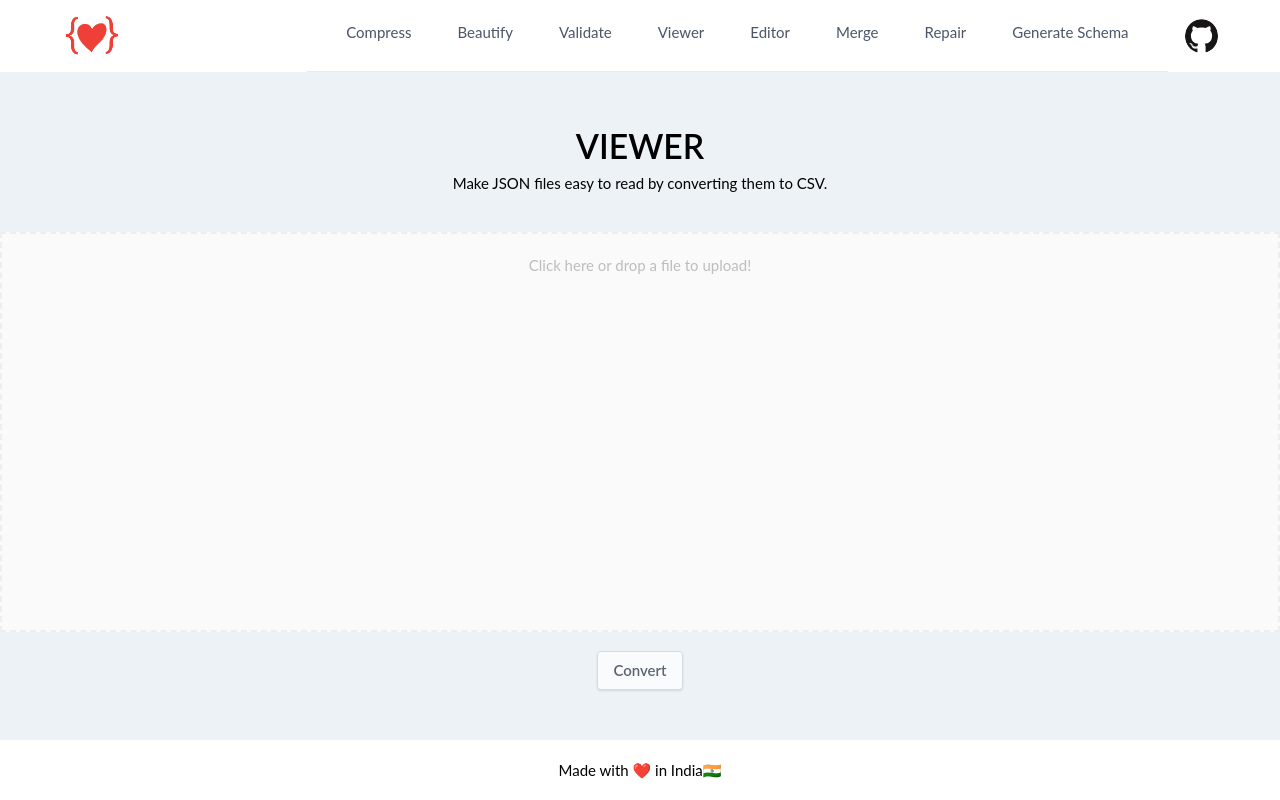
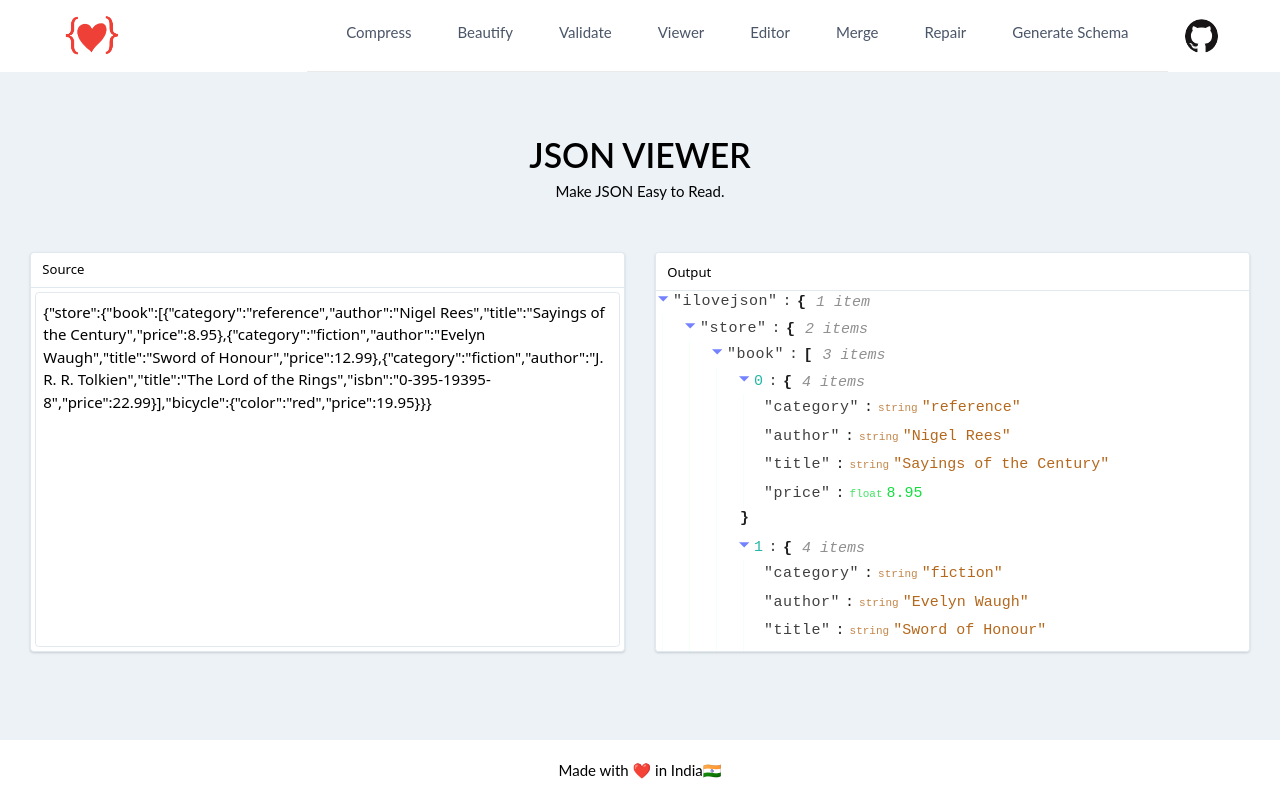
Before and after one commit to ilovejson/ilovejson, a Next.js app: page /viewer in a window 1280 px wide. Built offline with nearby package versions, Linux system fonts and the light colour scheme.

Commit message:
📦 NEW: JSON Viewer Functionality

```diff
--- a/package.json
+++ b/package.json
@@ -13,6 +13,7 @@
         "react": "^16.13.1",
         "react-dom": "^16.13.1",
         "react-dropzone": "^11.0.1",
+        "react-json-view": "^1.19.1",
         "xml-js": "^1.6.11"
     },
     "devDependencies": {
--- a/pages/[slug].jsx
+++ b/pages/[slug].jsx
@@ -78,14 +78,10 @@ const Convert = () => {
   ]);
 
   return (
-    <Layout isHomePage>
-      <h1 className="text-4xl font-semibold uppercase">
-        {title}
-      </h1>
-
-      <p>
-        Make JSON files easy to read by converting them to CSV.
-      </p>
+    <Layout
+      title={title}
+      description='Make JSON files easy to read by converting them to CSV.'
+      >
 
       <div className="mt-10 w-full">
         <div {...getRootProps({ className: 'dropzone h-fifty', ...style })}>
--- a/pages/beautify/index.jsx
+++ b/pages/beautify/index.jsx
@@ -1,6 +1,7 @@
 import { Component } from 'react'
 import Layout from '@components/layout';
 import AlertError from '@components/error';
+import SourceEditor from '@components/source';
 
 class Beautify extends Component {
   constructor (props) {
@@ -53,27 +54,19 @@ class Beautify extends Component {
 
   render() {
     return (
-      <Layout isHomePage>
-        <h1 className="text-4xl font-semibold uppercase">
-          Beautify JSON
-        </h1>
-
-        <p>
-          Make JSON Easy to Read.
-        </p>
+      <Layout
+        title='Beautify JSON'
+        description='Make JSON Easy to Read.'
+        >
 
         <div className="app mt-5 w-full h-full p-8 font-sans">
           {/* Row */}
           <div className="row sm:flex">
             {/* Col Left */}
-            <div className="col sm:w-1/2">
-              <div className="box border rounded flex flex-col shadow bg-white box-height">
-                <div className="box__title bg-grey-lighter px-3 py-2 border-b">
-                  <h3 className="text-sm text-grey-darker font-medium">Source</h3>
-                </div>
-                <textarea className="resize-none border rounded text-grey-darkest flex-1 p-2 m-1 bg-transparent" name="source" value={this.state.source} onChange={this.handleChange} />
-              </div>
-            </div>
+            <SourceEditor>
+              <textarea className="resize-none border rounded text-grey-darkest flex-1 p-2 m-1 bg-transparent" name="source" value={this.state.source} onChange={this.handleChange} />
+            </SourceEditor>
+
             {/* Col Right */}
             <div className="col mt-8 sm:ml-8 sm:mt-0 sm:w-1/2">
               <div className="box border rounded flex flex-col shadow bg-white box-height">
--- a/pages/index.jsx
+++ b/pages/index.jsx
@@ -3,15 +3,10 @@ import Layout from '@components/layout';
 import { tools } from '@constants/tools';
 
 const Home = () => (
-  <Layout isHomePage>
-    <h1 className="text-6xl font-medium">
-      Welcome to I ❤️ JSON
-    </h1>
-
-    <p className="description">
-      One place to find all tool to work with <code>{`{JSONs}`}</code>
-    </p>
-
+  <Layout
+    title='Welcome to I ❤️ JSON'
+    description='One place to find all tool to work with {JSONs}'
+    >
     <div className="grid">
       {tools.map(({ from, to, description, slug }) => (
         <div className="card bg-white shadow rounded" key={slug}>
--- /dev/null
+++ b/pages/viewer/index.jsx
@@ -0,0 +1,60 @@
+
+import dynamic from 'next/dynamic';
+import React, { useState } from 'react';
+import Layout from '@components/layout';
+import SourceEditor from '@components/source';
+
+const Viewer = () => {
+  // Note : We need to do dynamic loading of component, issue ref
+  // https://github.com/mac-s-g/react-json-view/issues/121#issuecomment-437267883
+  const DynamicReactJson = dynamic(import('react-json-view'), { ssr: false });
+
+  const [sourceJSON, setSourceJSON] = useState('{"store":{"book":[{"category":"reference","author":"Nigel Rees","title":"Sayings of the Century","price":8.95},{"category":"fiction","author":"Evelyn Waugh","title":"Sword of Honour","price":12.99},{"category":"fiction","author":"J. R. R. Tolkien","title":"The Lord of the Rings","isbn":"0-395-19395-8","price":22.99}],"bicycle":{"color":"red","price":19.95}}}');
+
+  const [outputJSON, setOutputJSON] = useState({"store":{"book":[{"category":"reference","author":"Nigel Rees","title":"Sayings of the Century","price":8.95},{"category":"fiction","author":"Evelyn Waugh","title":"Sword of Honour","price":12.99},{"category":"fiction","author":"J. R. R. Tolkien","title":"The Lord of the Rings","isbn":"0-395-19395-8","price":22.99}],"bicycle":{"color":"red","price":19.95}}});
+
+  const handleChange = (e) => {
+    setSourceJSON(e.target.value);
+    try {
+      if (JSON.parse(sourceJSON) && !!sourceJSON) {
+        setOutputJSON(JSON.parse(sourceJSON));
+      }
+    } catch (e) {
+      return false
+    }
+  }
+
+  const updateSource = (evt) => {
+    setSourceJSON(JSON.stringify(evt.updated_src, null, 4));
+  }
+
+  return (
+    <Layout
+      title='JSON Viewer'
+      description='Make JSON Easy to Read.'
+      >
+
+      <div className="app mt-5 w-full h-full p-8 font-sans">
+        {/* Row */}
+        <div className="row sm:flex">
+          {/* Col Left */}
+          <SourceEditor>
+            <textarea className="resize-none border rounded text-grey-darkest flex-1 p-2 m-1 bg-transparent" name="source" value={sourceJSON} onPaste={handleChange} onInput={handleChange} />
+          </SourceEditor>
+
+          {/* Col Right */}
+          <div className="col mt-8 sm:ml-8 sm:mt-0 sm:w-1/2">
+            <div className="box border rounded flex flex-col shadow bg-white box-height">
+              <div className="box__title bg-grey-lighter px-3 py-2 border-b">
+                <h3 className="text-sm text-grey-darker font-medium inline-flex">Output</h3>
+              </div>
+              <DynamicReactJson name='ilovejson' onAdd={updateSource} onEdit={updateSource} onDelete={updateSource} src={outputJSON} theme='shapeshifter:inverted' displayDataTypes />
+            </div>
+          </div>
+        </div>
+      </div>
+    </Layout>
+  )
+}
+
+export default Viewer;
--- a/src/components/layout.jsx
+++ b/src/components/layout.jsx
@@ -1,9 +1,10 @@
 import Link from 'next/link'
-import { utils } from '../constants/utils';
+import { utils } from '@constants/utils';
 
 const Layout = ({
   children,
-  isHomePage
+  title,
+  description
 }) => (
   <div className="antialiased bg-gray-200 flex flex-col min-h-screen">
     <header className="lg:px-16 px-6 bg-white flex flex-wrap items-center lg:py-0 py-2">
@@ -40,6 +41,13 @@ const Layout = ({
     </header>
 
     <main className="flex-grow">
+      <h1 className="text-4xl font-semibold uppercase">
+        {title}
+      </h1>
+
+      <p>
+        {description}
+      </p>
       {children}
     </main>
 
--- /dev/null
+++ b/src/components/source.jsx
@@ -0,0 +1,14 @@
+const SourceEditor = ({
+  children
+}) => (
+  <div className="col sm:w-1/2">
+    <div className="box border rounded flex flex-col shadow bg-white box-height">
+      <div className="box__title bg-grey-lighter px-3 py-2 border-b">
+        <h3 className="text-sm text-grey-darker font-medium">Source</h3>
+      </div>
+      {children}
+    </div>
+  </div>
+)
+
+export default SourceEditor
--- a/styles/tools.css
+++ b/styles/tools.css
@@ -1,3 +1,4 @@
 .box-height {
   height: 50vh;
+  overflow-y: scroll;
 }
```
Also changed, not shown: 1 other file (tests, documents, lock files or other folders).
